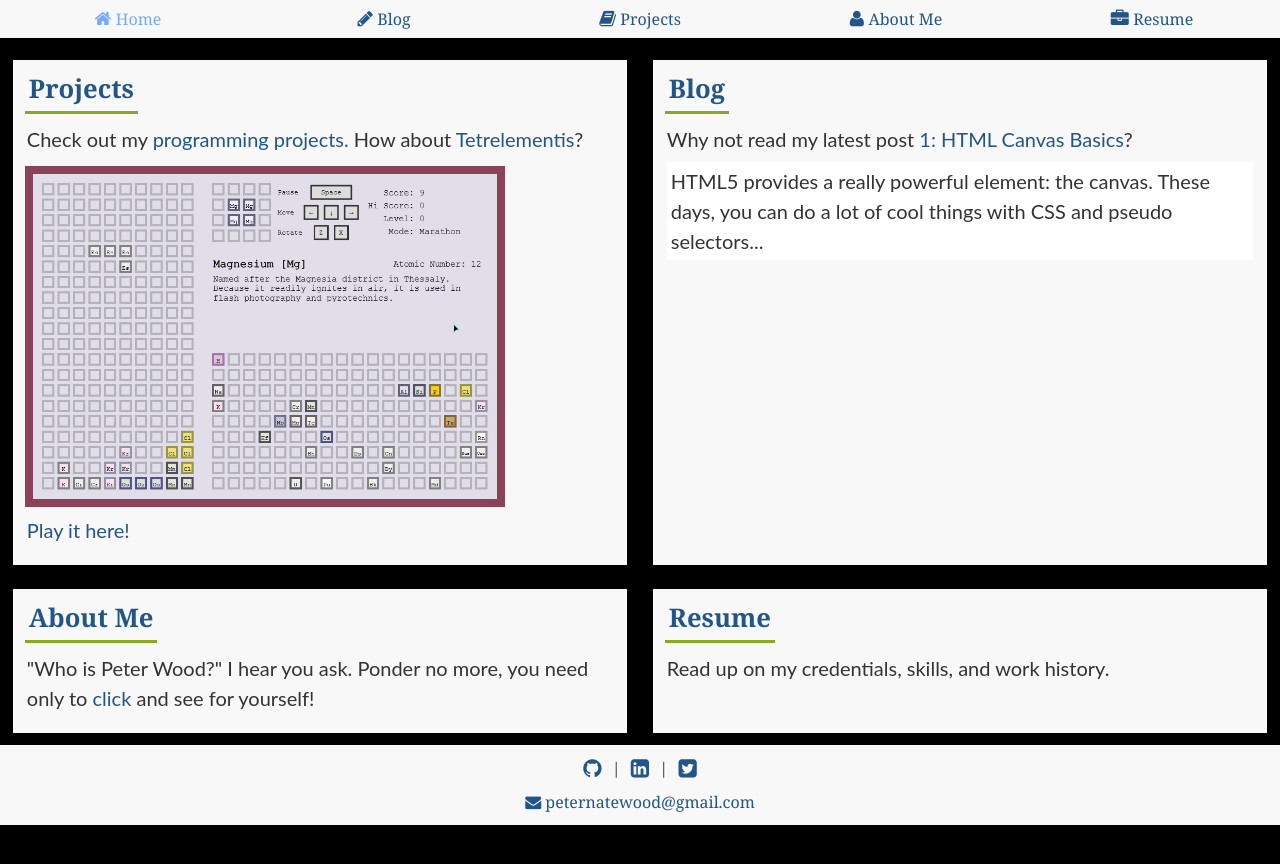
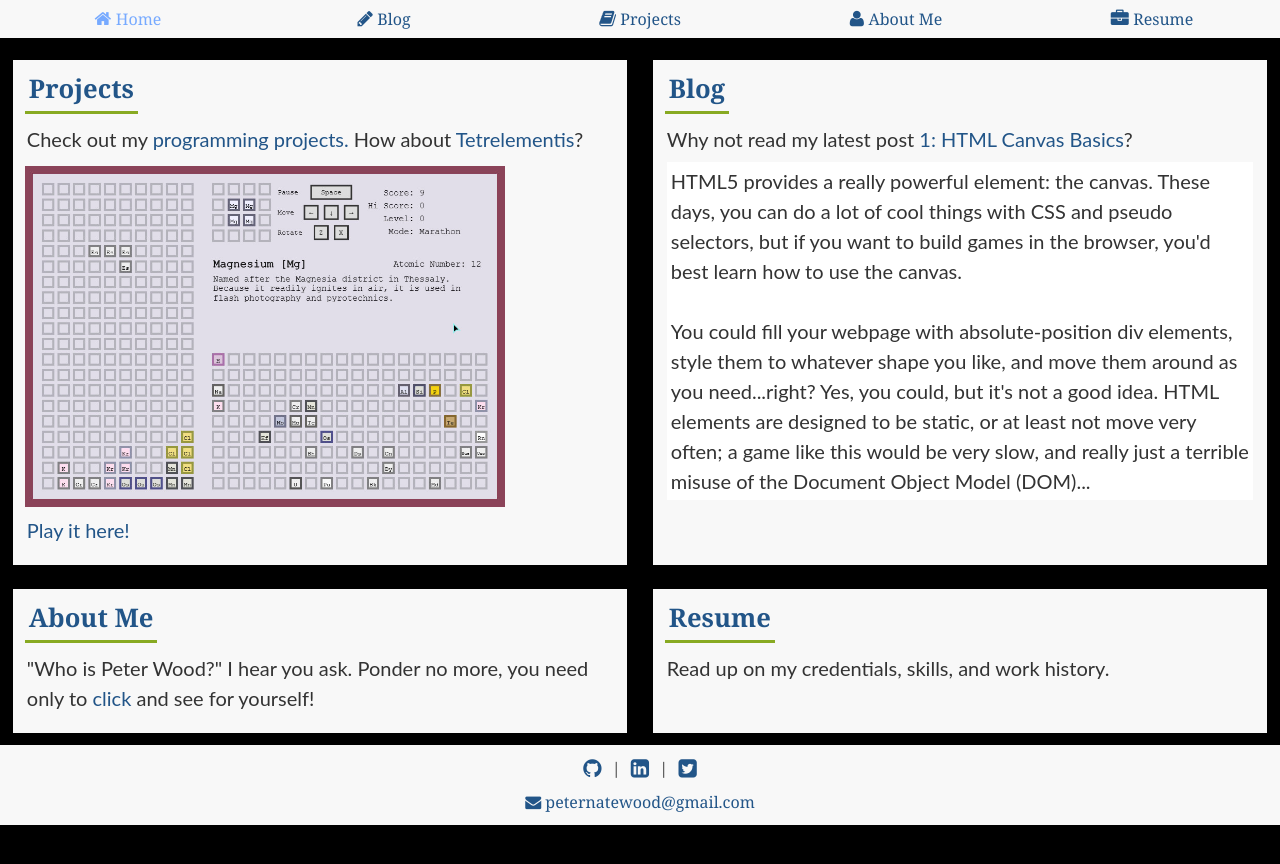
Before and after one commit to peternatewood/RoyTuesday.github.io, a Jekyll site: the page built from index.html, in a window 1280 px wide. Shown: the top 864 px of the page. Built offline with Jekyll 4.4.1, drawn with Linux system fonts in a browser that asks for light colours.

Commit message:
Lengthen blog previews

```diff
--- a/_design_blog/0_webaudio_basics.html
+++ b/_design_blog/0_webaudio_basics.html
@@ -2,7 +2,7 @@
 layout: default
 title: "0: WebAudio Basics"
 description: Start using oscillators to generate sound with WebAudio API in JavaScript. Not totally crucial to building Asteroids, so it's step "0"
-preview: "WebAudio API is a handy way to generate audio and play audio files using JavaScript. It's a few years old now, and pretty well-implemented on the web"
+preview: "WebAudio API is a handy way to generate audio and play audio files using JavaScript. It's a few years old now, and pretty well-implemented on the web; the only notable exceptions are Safari, which requires a vendor prefix, and Internet Explorer, which doesn't work at all (no surprises there). Check out caniuse.com for a comprehensive compatibility list.<br/><br/>I've learned about how WebAudio from a variety of articles on the web, some of which are a little outdated. I'd like to share what I've learned as a series of tutorials and keep it reasonably up to date"
 permalink: /blog/webaudio-basics
 ---
 <article>
--- a/_design_blog/1_canvas_basics.html
+++ b/_design_blog/1_canvas_basics.html
@@ -2,7 +2,7 @@
 layout: default
 title: "1: HTML Canvas Basics"
 description: Start drawing simple shapes with the HTML5 Canvas
-preview: "HTML5 provides a really powerful element: the canvas. These days, you can do a lot of cool things with CSS and pseudo selectors"
+preview: "HTML5 provides a really powerful element: the canvas. These days, you can do a lot of cool things with CSS and pseudo selectors</a>, but if you want to build games in the browser, you'd best learn how to use the canvas.<br/><br/>You could fill your webpage with absolute-position div elements, style them to whatever shape you like, and move them around as you need...right? Yes, you could, but it's not a good idea. HTML elements are designed to be static, or at least not move very often; a game like this would be very slow, and really just a terrible misuse of the Document Object Model (DOM)"
 permalink: /blog/canvas-basics
 ---
 <article>
```
